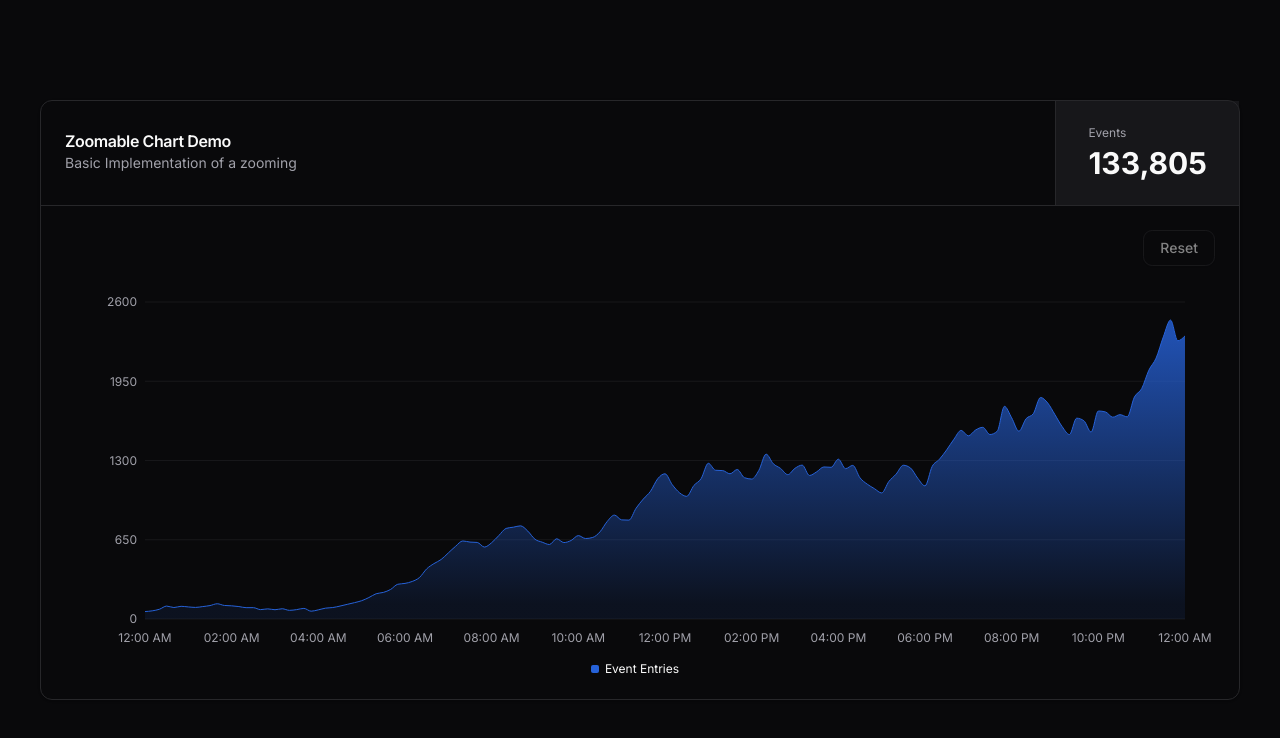
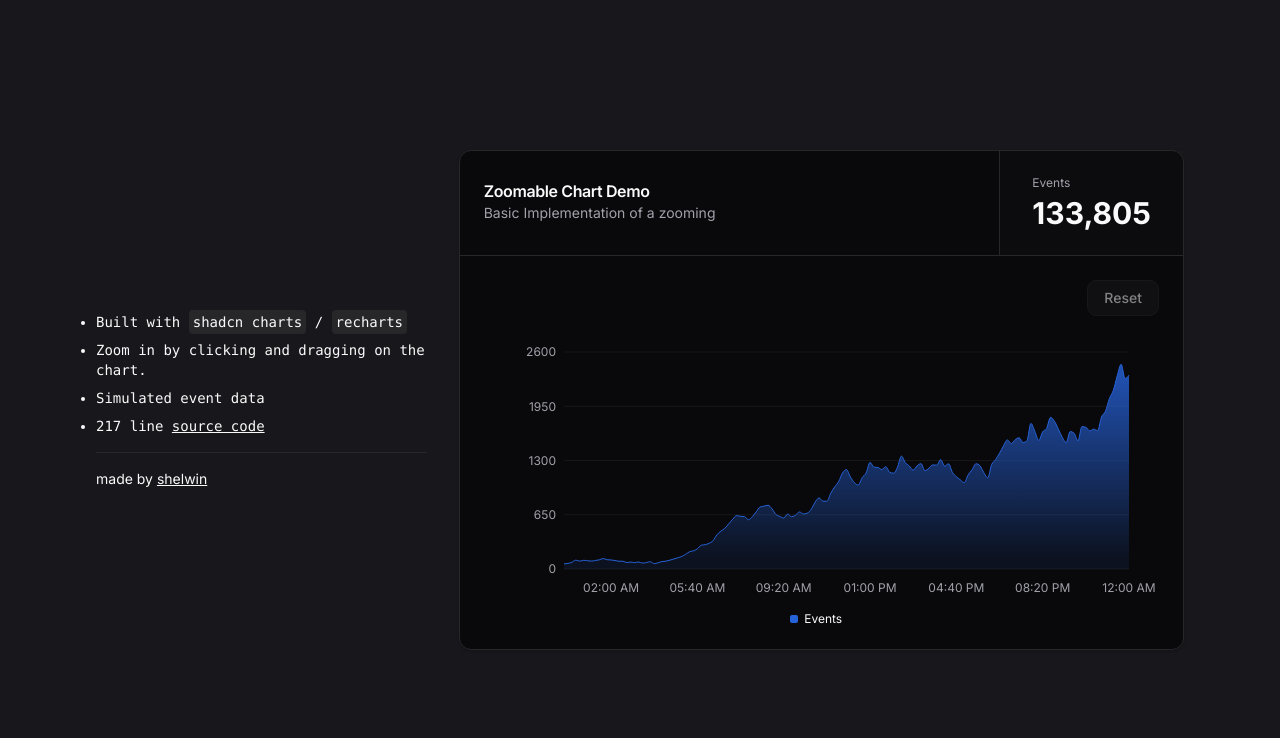
Before and after one commit to shelwinsunga/zoom-chart-demo, a Next.js app: page / in a window 1280 px wide. Shown: the top 738 px of the page. Built offline with nearby package versions, Linux system fonts and the light colour scheme.

Commit message:
rm mobile

```diff
--- a/app/globals.css
+++ b/app/globals.css
@@ -32,7 +32,7 @@
       --radius:0.7rem;
     }
     .dark {
-      --background: 240 10% 3.9%;
+      --background: 240 10% 10%;
       --foreground: 0 0% 98%;
       --card: 240 10% 3.9%;
       --card-foreground: 0 0% 98%;
--- a/app/layout.tsx
+++ b/app/layout.tsx
@@ -19,7 +19,14 @@ export default function RootLayout({
     <html lang="en">
       <body className={inter.className}>
         <ThemeProvider attribute="class" defaultTheme="dark" enableSystem={false} forcedTheme="dark">
-          {children}
+          <div className="hidden sm:block">
+            {children}
+          </div>
+          <div className="sm:hidden flex p-4 items-center justify-center h-screen">
+            <p className="text-center text-lg">
+              This demo is not viewable on mobile devices.
+            </p>
+          </div>
         </ThemeProvider>
       </body>
     </html>
--- a/app/page.tsx
+++ b/app/page.tsx
@@ -1,12 +1,27 @@
-import Image from "next/image";
 import { ZoomableChart } from "@/components/chart";
+import Link from "next/link";
 
 export default function Home() {
   return (
-    <main className="flex min-h-screen flex-col items-center justify-center p-24">
-      <div className="w-[1200px] h-[600px] flex items-center justify-center">
-        <ZoomableChart />
+    <main className="flex min-h-screen flex-col items-center justify-center p-4 sm:p-8 md:p-12 lg:p-24">
+      <div className="flex justify-center w-full">
+        <div className="flex flex-col lg:flex-row items-center max-w-[1500px] w-full">
+          <div className="w-full lg:w-1/3 lg:pr-8 mb-8 lg:mb-0">
+            <ul className="list-disc space-y-2 font-mono text-xs sm:text-sm">
+              <li>Built with <pre className="bg-muted p-1 rounded inline">shadcn charts</pre> / <pre className="bg-muted p-1 rounded inline">recharts</pre></li>
+              <li>Zoom in by clicking and dragging on the chart.</li>
+              <li>Simulated event data</li>
+              <li>217 line <Link href="https://github.com/shadcn-ui/ui/blob/main/apps/www/app/examples/cards/components/zoomable-chart.tsx"><u>source code</u></Link></li>
+            </ul>
+            <div className="border-t mt-4 pt-4 text-left text-sm text-foreground">
+              made by <Link href="https://twitter.com/shelwin_" target="_blank" rel="noopener noreferrer"><u>shelwin</u></Link>
+            </div>
+          </div>
+          <div className="w-full lg:w-2/3 h-[300px] sm:h-[400px] md:h-[500px]">
+            <ZoomableChart />
+          </div>
+        </div>
       </div>
-    </main>
+    </main >
   );
 }
--- a/components/chart.tsx
+++ b/components/chart.tsx
@@ -1,6 +1,6 @@
 'use client'
 import { useState, useEffect, useMemo } from "react"
-import { Area, CartesianGrid, XAxis, YAxis, Tooltip, Legend, ComposedChart, ReferenceArea, ResponsiveContainer } from "recharts"
+import { Area, CartesianGrid, XAxis, YAxis, ComposedChart, ReferenceArea, ResponsiveContainer } from "recharts"
 import { Button } from "@/components/ui/button"
 import {
     Card,
@@ -20,7 +20,7 @@ import {
 
 const chartConfig = {
     events: {
-        label: "Event Entries",
+        label: "Events",
         color: "hsl(var(--chart-1))",
     },
 } satisfies ChartConfig
@@ -127,7 +127,7 @@ export function ZoomableChart() {
                 </div>
                 <div className="flex">
                     <div
-                        className="relative z-30 flex flex-1 flex-col justify-center gap-1 border-t px-6 py-4 text-left even:border-l bg-muted/50 sm:border-l sm:border-t-0 sm:px-8 sm:py-6"
+                        className="relative z-30 flex flex-1 flex-col justify-center gap-1 border-t px-6 py-4 text-left even:border-l bg-muted/10 sm:border-l sm:border-t-0 sm:px-8 sm:py-6"
                     >
                         <span className="text-xs text-muted-foreground">
                             Events
```
